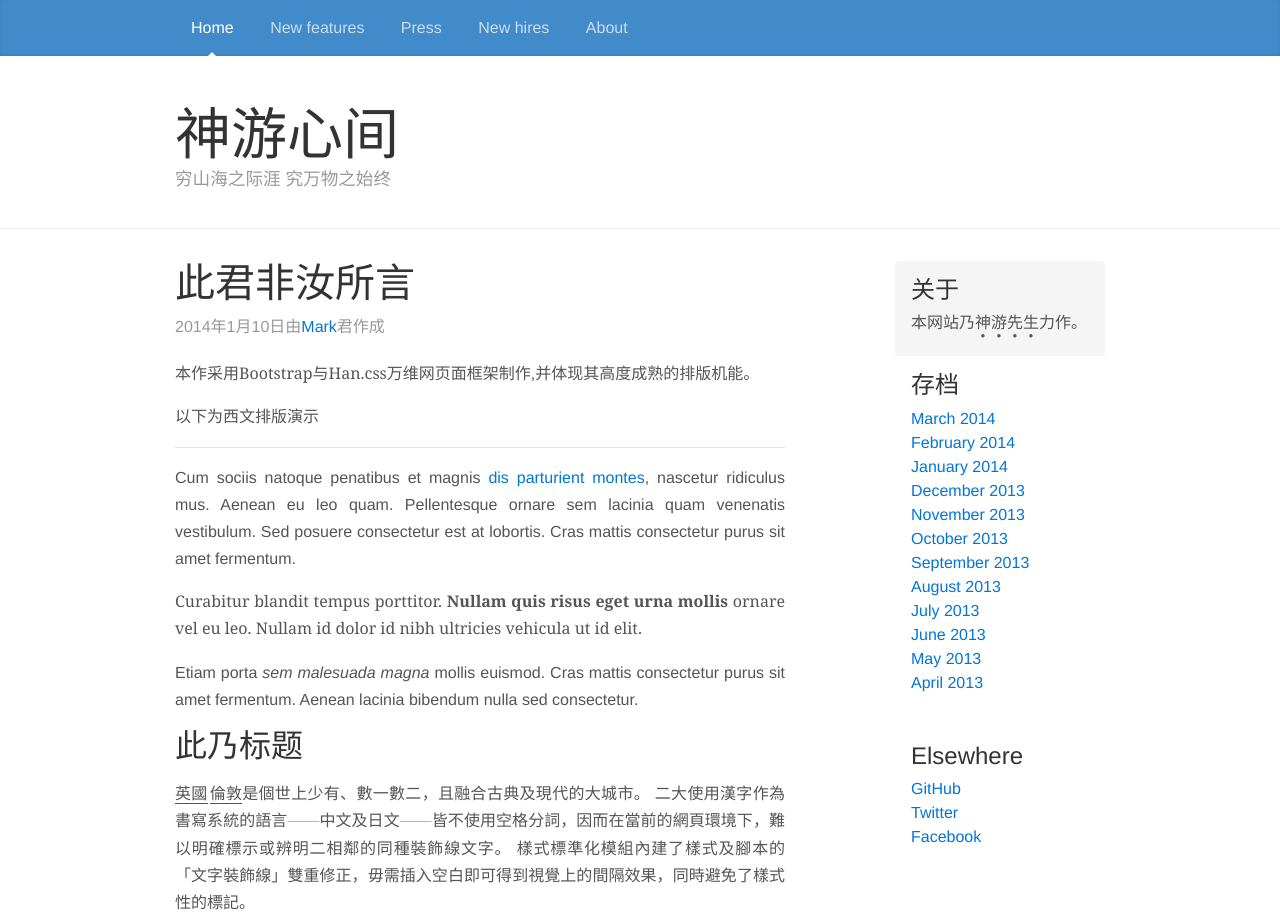
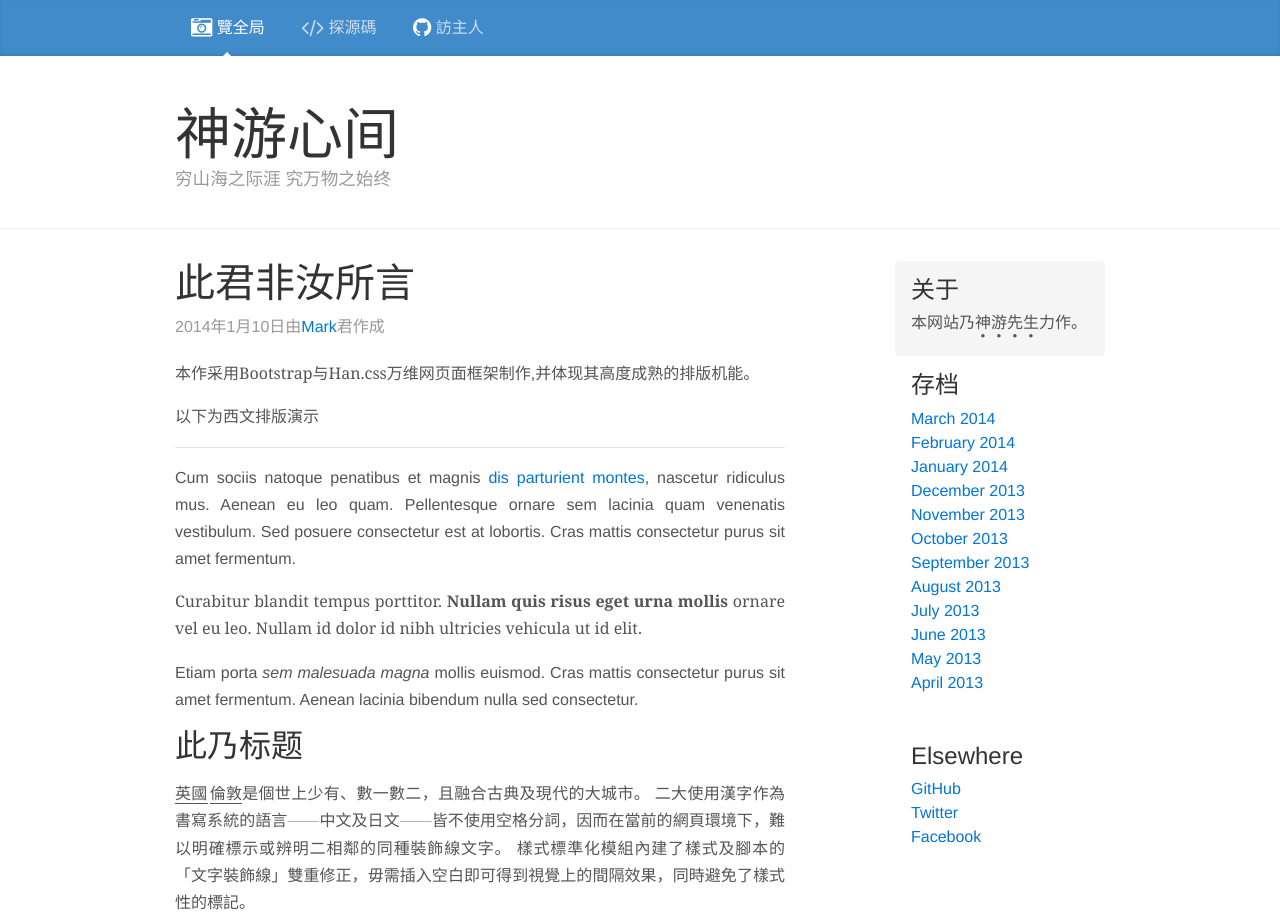
Before and after one commit to ProfFan/bootstrap-han, a plain HTML site: page index.html in a window 1280 px wide. Shown: the top 919 px of the page. Drawn offline with nearby package versions, Linux system fonts and the light colour scheme; a script that the page names is missing.

Commit message:
Fixed Font Awesome

```diff
--- a/index.html
+++ b/index.html
@@ -10,7 +10,7 @@
     <meta name="author" content="">
     <link rel="icon" href="../../favicon.ico">
 
-    <title>Blog Template for Bootstrap</title>
+    <title>初始化汉字排版</title>
 
     <!-- Bootstrap core CSS -->
     <link href="./css/style.css" rel="stylesheet">
@@ -21,11 +21,15 @@
 <div class="blog-masthead">
     <div class="container">
         <nav class="nav blog-nav">
-            <a class="nav-link active" href="#">Home</a>
-            <a class="nav-link" href="#">New features</a>
-            <a class="nav-link" href="#">Press</a>
-            <a class="nav-link" href="#">New hires</a>
-            <a class="nav-link" href="#">About</a>
+            <a class="nav-link active" href="#">
+            <i class="fa fa-camera-retro fa-lg"></i>
+            覽全局</a>
+            <a class="nav-link" href="https://github.com/ProfFan/bootstrap-han">
+            <i class="fa fa-code fa-lg"></i>
+            探源碼</a>
+            <a class="nav-link" href="https://github.com/ProfFan">
+            <i class="fa fa-github fa-inverse fa-lg"></i>
+            訪主人</a>
         </nav>
     </div>
 </div>
```
Also changed, not shown: css/style.css.
